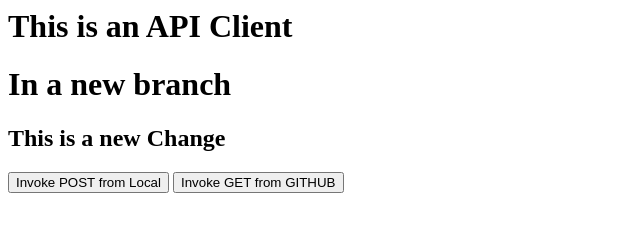
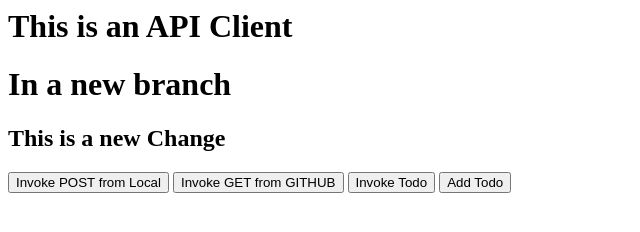
Before and after one commit to shivaspk/astart-apiclient, a plain HTML site: page index.html in a window 1280 px wide. Shown: the whole page, without its empty margins (0-640 px from the left). Drawn offline with Linux system fonts and the light colour scheme.

Commit message:
updated todo

```diff
--- a/index.html
+++ b/index.html
@@ -2,6 +2,20 @@
     <head>
         <title>API Client</title>
         <script type="text/javascript">
+
+            function invokeTodo() {
+                alert('clicked');
+                var xhttp = new XMLHttpRequest();
+                xhttp.onreadystatechange = function () {
+                    if (this.readyState == 4 && this.status == 200) {
+                        //process response
+                        console.log(xhttp.response);
+                    }
+                };
+                xhttp.open("GET", "http://localhost:5000/api/TodoItems", true);
+                xhttp.send();
+            }
+
 
             function callrestAPI()
             {
@@ -43,6 +57,36 @@
                 // send rquest with JSON payload
                 xhttp.send(JSON.stringify(json));
             }
+
+            function addTodo() {
+                alert('clicked');
+                var xhttp = new XMLHttpRequest();
+
+                xhttp.onreadystatechange = function () {
+                    if (this.readyState == 4 && this.status == 200) {
+                        //process response
+                        console.log(xhttp.response);
+                    }
+                };
+
+                // create a JSON object
+                const json = {
+                    "id": 1,
+                    "name": "Neo TODO",
+                    "isComplete": false
+                };
+
+                // open request
+                xhttp.open('POST', 'http://localhost:5000/api/TodoItems');
+
+                // set `Content-Type` header
+                xhttp.setRequestHeader('Content-Type', 'application/json');
+
+                // send rquest with JSON payload
+                xhttp.send(JSON.stringify(json));
+            }
+
+
         </script>
     </head>
     <body>
@@ -51,5 +95,8 @@
         <h2> This is a new Change</h2>
         <button onclick="callPOSTAPI()">Invoke POST from Local</button>
         <button onclick="callrestAPI()">Invoke GET from GITHUB</button>
+
+        <button onclick="invokeTodo()">Invoke Todo</button>
+        <button onclick="addTodo()">Add Todo</button>
     </body>
 </html>
```
